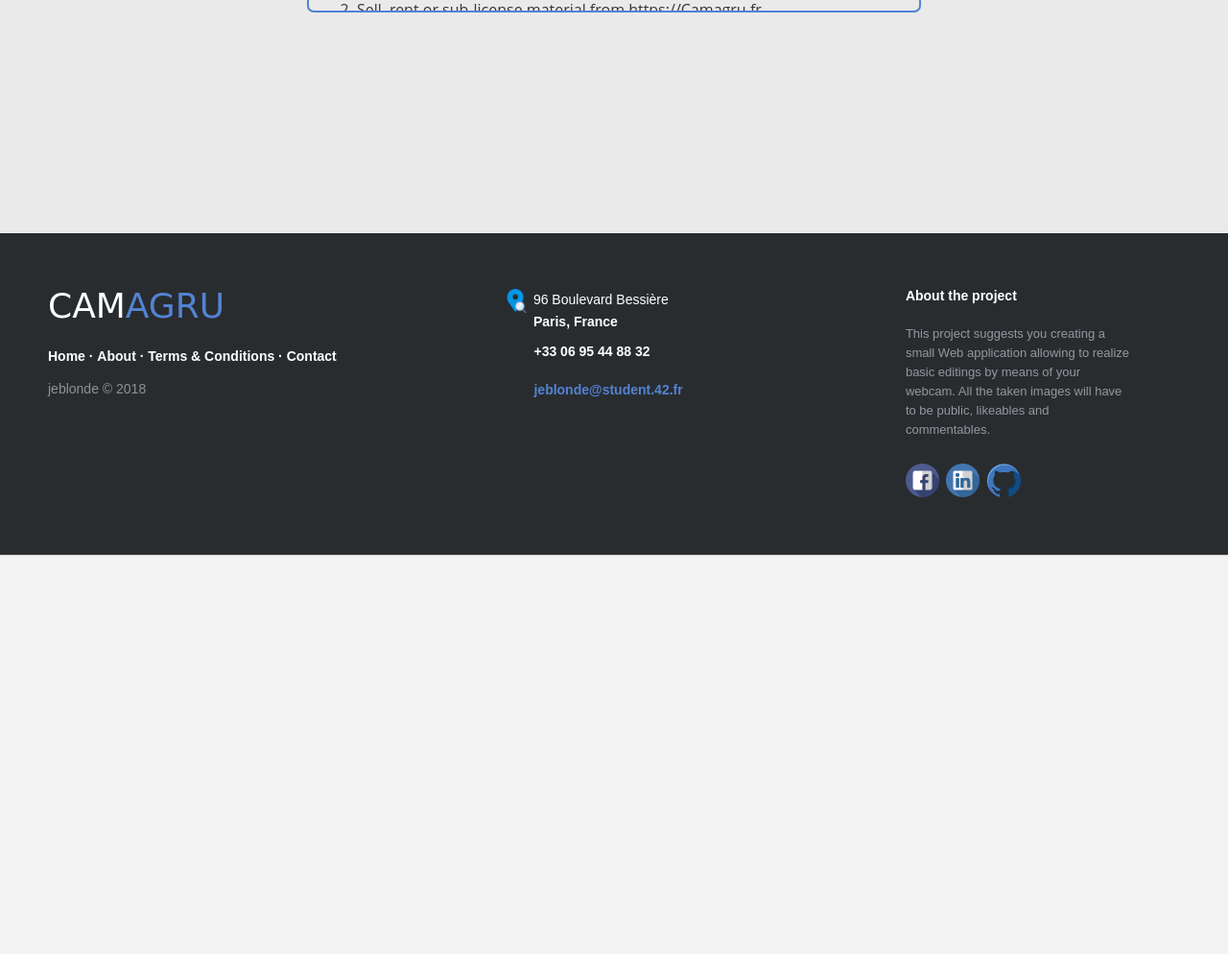
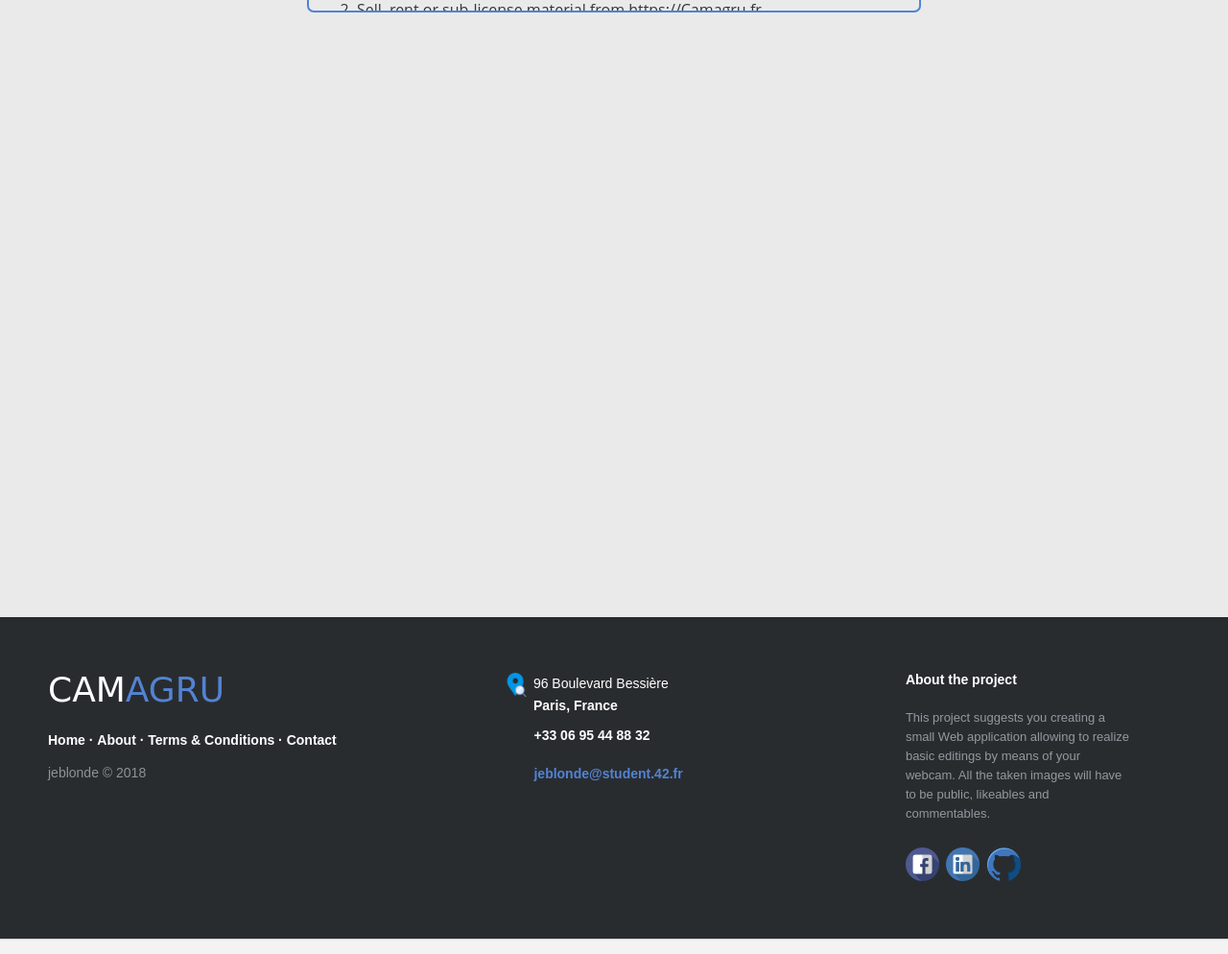
Before and after one commit to gde-pass/Camagru, a PHP site: page /termsandconditions.php in a window 1280 px wide. Shown: the part 1047-2041 px from the top of the page at 96% size. Run offline with PHP 8.4, Linux system fonts and the light colour scheme; the visitor is signed in with stand-in values (Sample User, id 1); some libraries are stand-ins or nearby versions.

Commit message:
footer proper
useless echo deleted

```diff
--- a/www/form/form_settings.php
+++ b/www/form/form_settings.php
@@ -16,9 +16,6 @@ function    get_user_preference($nickname)
 
     return ($sql['notif']);
 }
-
-$test = get_user_preference($_SESSION['nickname']);
-echo $test;
 
 switch ($_GET['msg'])
 {
--- a/www/style/footer.css
+++ b/www/style/footer.css
@@ -1,6 +1,6 @@
 .proper{
 	width: 100%;
-	height: 150px;
+	height: 550px;
 }
 
 .footer-distributed{
```
